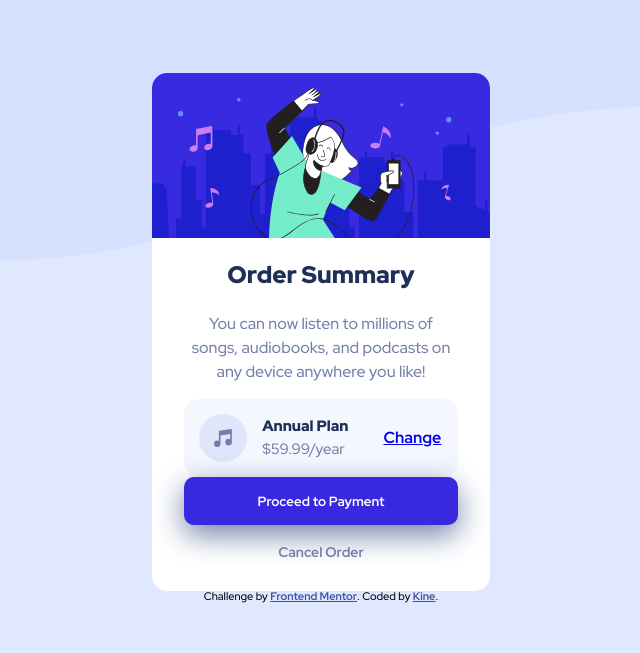
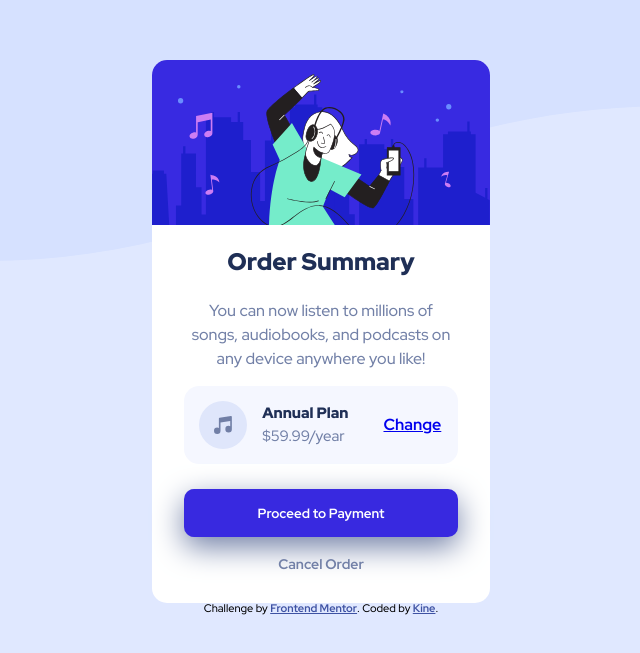
Before and after one commit to Inkekk/order-summary-component-main, a plain HTML site: page index.html in a window 1280 px wide. Shown: the part 127-780 px from the top of the page, without its empty margins (319-959 px from the left). Drawn offline with Linux system fonts and the light colour scheme.

Commit message:
update 2.1

```diff
--- a/css/index.css
+++ b/css/index.css
@@ -26,8 +26,14 @@ main {
   max-width: 337.500px;
 }
 
+.wrapper {
+  padding: 0 2rem 2rem 2rem;
+  display: flex;
+  flex-direction: column;
+  gap: 25px;
+}
+
 .product-container {
-  padding: 0 2rem;
   display: flex;
   flex-direction: column;
   gap: 15px;
@@ -101,7 +107,6 @@ a {
 }
 
 .buttons {
-  padding: 0 2rem 2rem 2rem;
   display: flex;
   flex-direction: column;
   gap: 20px;
```
